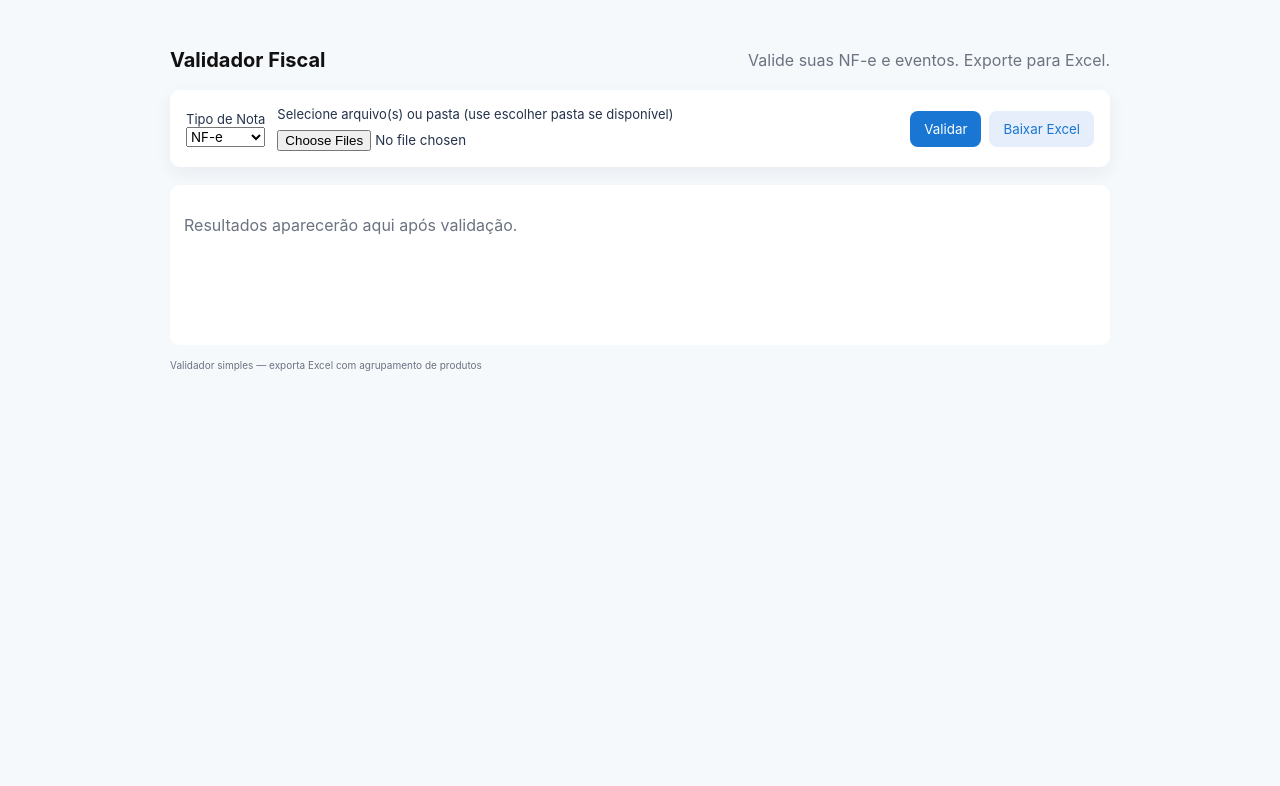
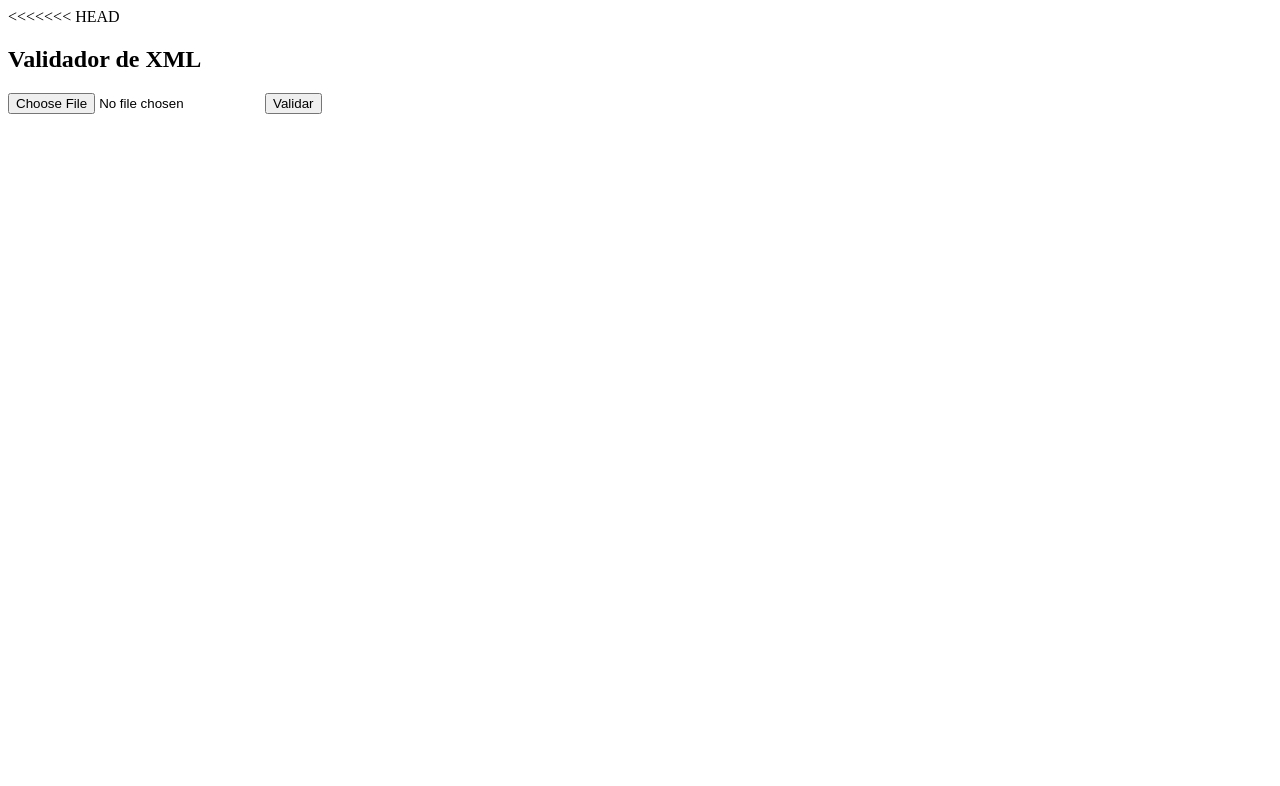
Before and after one commit to xavstandardxavv/validadorXml, a Flask app: page / in a window 1280 px wide. Shown: the top 786 px of the page. Run offline with Flask 3, Linux system fonts and the light colour scheme.

Commit message:
ajustes no render

```diff
--- a/api/index.py
+++ b/api/index.py
@@ -143,4 +143,6 @@ def download(key):
     bio = build_excel_bytes(notas)
     return send_file(bio, mimetype='application/vnd.openxmlformats-officedocument.spreadsheetml.sheet', as_attachment=True, download_name='notas.xlsx')
 
-app = app
+# exportação correta pro Vercel
+def handler(request):
+    return app(request.environ, lambda *args: None)
--- a/api/templates/index.html
+++ b/api/templates/index.html
@@ -1,51 +1,36 @@
-<!doctype html>
-<html lang="pt-BR">
-  <head>
-    <meta charset="utf-8">
-    <meta name="viewport" content="width=device-width,initial-scale=1">
+<<<<<<< HEAD
+<!DOCTYPE html>
+<html>
+<head>
     <title>Validador XML</title>
-    <link rel="stylesheet" href="/static/style.css">
-  </head>
-  <body>
-    <div class="container">
-      <header>
-        <h1>Validador Fiscal</h1>
-        <p class="subtitle">Valide suas NF-e e eventos. Exporte para Excel.</p>
-      </header>
+</head>
+<body>
 
-      <form id="uploadForm">
-        <label>Tipo de Nota
-          <select name="tipo" id="tipo">
-            <option>NF-e</option>
-            <option>NFC-e</option>
-            <option>NFS-e</option>
-            <option>CT-e</option>
-            <option>MDF-e</option>
-          </select>
-        </label>
+<h2>Validador de XML</h2>
 
-        <label class="file">
-          Selecione arquivo(s) ou pasta (use escolher pasta se disponível)
-          <input type="file" id="files" name="files" multiple webkitdirectory directory>
-        </label>
+<input type="file" id="xmlFile">
+<button onclick="enviar()">Validar</button>
 
-        <div class="actions">
-          <button type="submit" id="btnValidate" class="btn primary">Validar</button>
-          <button type="button" id="btnDownload" class="btn" disabled>Baixar Excel</button>
-        </div>
-      </form>
+<pre id="resultado"></pre>
 
-      <main>
-        <div id="resultArea" class="result">
-          <p class="muted">Resultados aparecerão aqui após validação.</p>
-        </div>
-      </main>
+<script>
+async function enviar() {
+    const fileInput = document.getElementById('xmlFile');
+    const file = fileInput.files[0];
 
-      <footer>
-        <small>Validador simples — exporta Excel com agrupamento de produtos</small>
-      </footer>
-    </div>
+    const formData = new FormData();
+    formData.append('xml', file);
+    formData.append('tipo', 'NF-e');
 
-    <script src="/static/app.js"></script>
-  </body>
+    const res = await fetch('https://validadorxml.onrender.com', {
+        method: 'POST',
+        body: formData
+    });
+
+    const data = await res.json();
+    document.getElementById('resultado').innerText = JSON.stringify(data, null, 2);
+}
+</script>
+
+</body>
 </html>
```
Also changed, not shown: index.html (deleted, +0 -36 lines).
